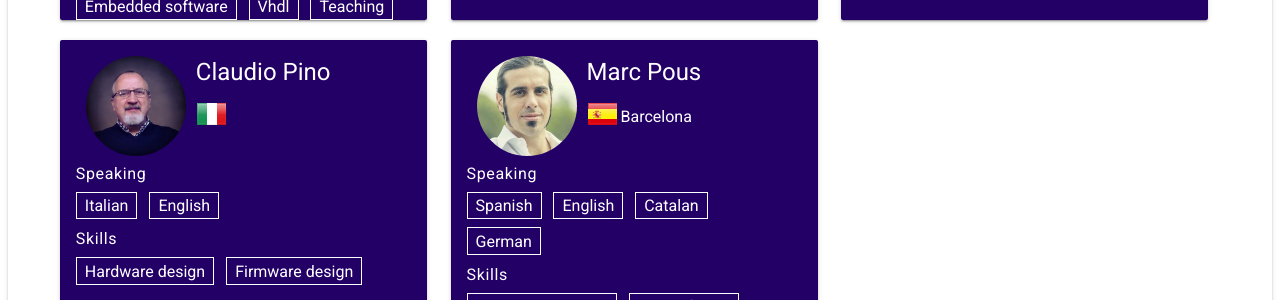
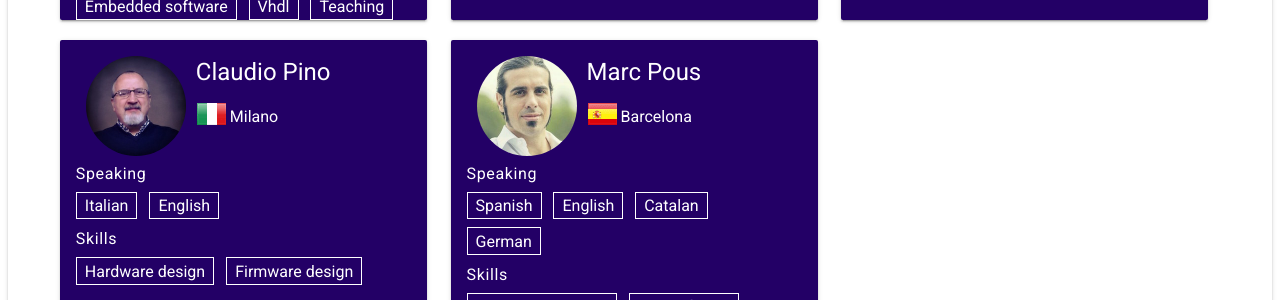
Before and after one commit to sigfox/makers.sigfox.com, a Jekyll site: the page built from ambassadors.html, in a window 1280 px wide. Shown: the part 874-1174 px from the top of the page. Built offline with Jekyll 4.4.1, drawn with Linux system fonts in a browser that asks for light colours.

Commit message:
Ambassadors : set Claudio Pino's city

```diff
--- a/_data/ambassadors.yml
+++ b/_data/ambassadors.yml
@@ -49,6 +49,7 @@
 - name: Pino
   firstname: Claudio
   country: IT
+  city: Milano
   img: claudiopino.jpg
   links:
     linkedin: https://www.linkedin.com/in/pinoclaudio
```
